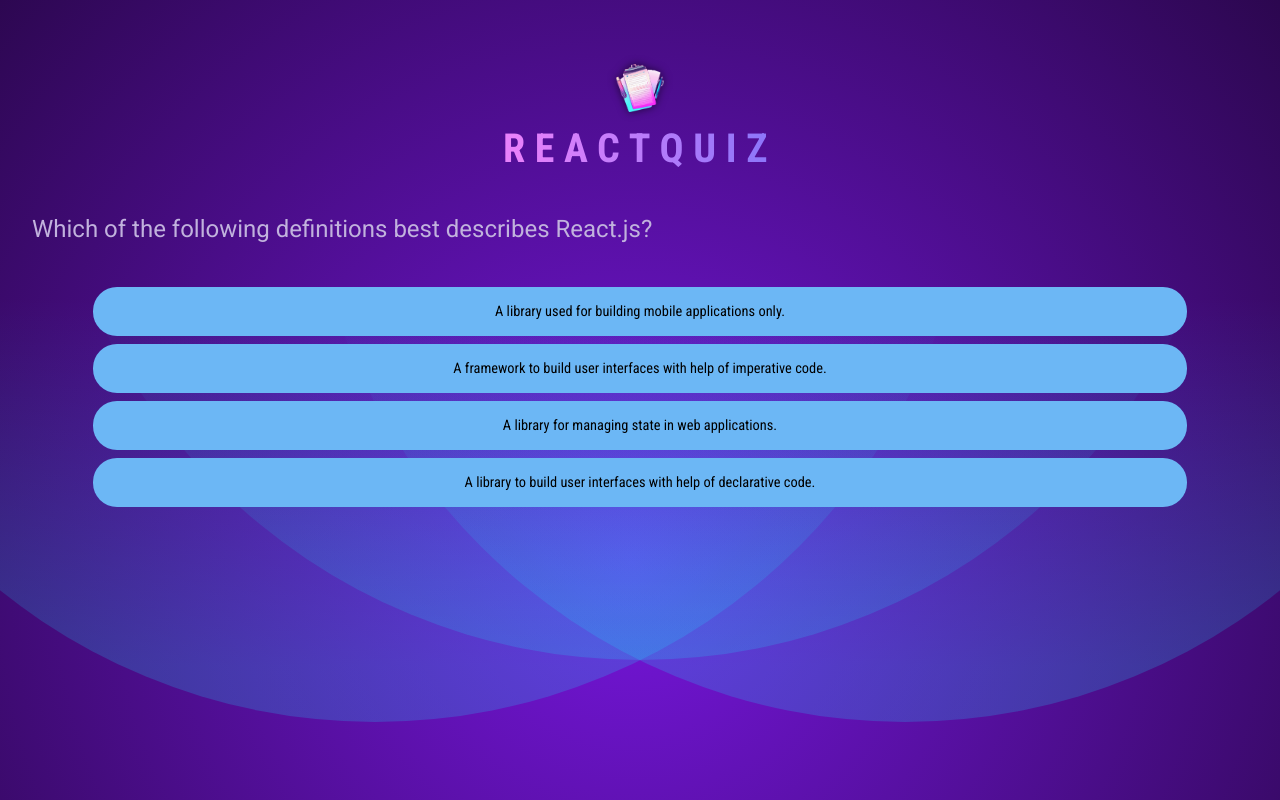
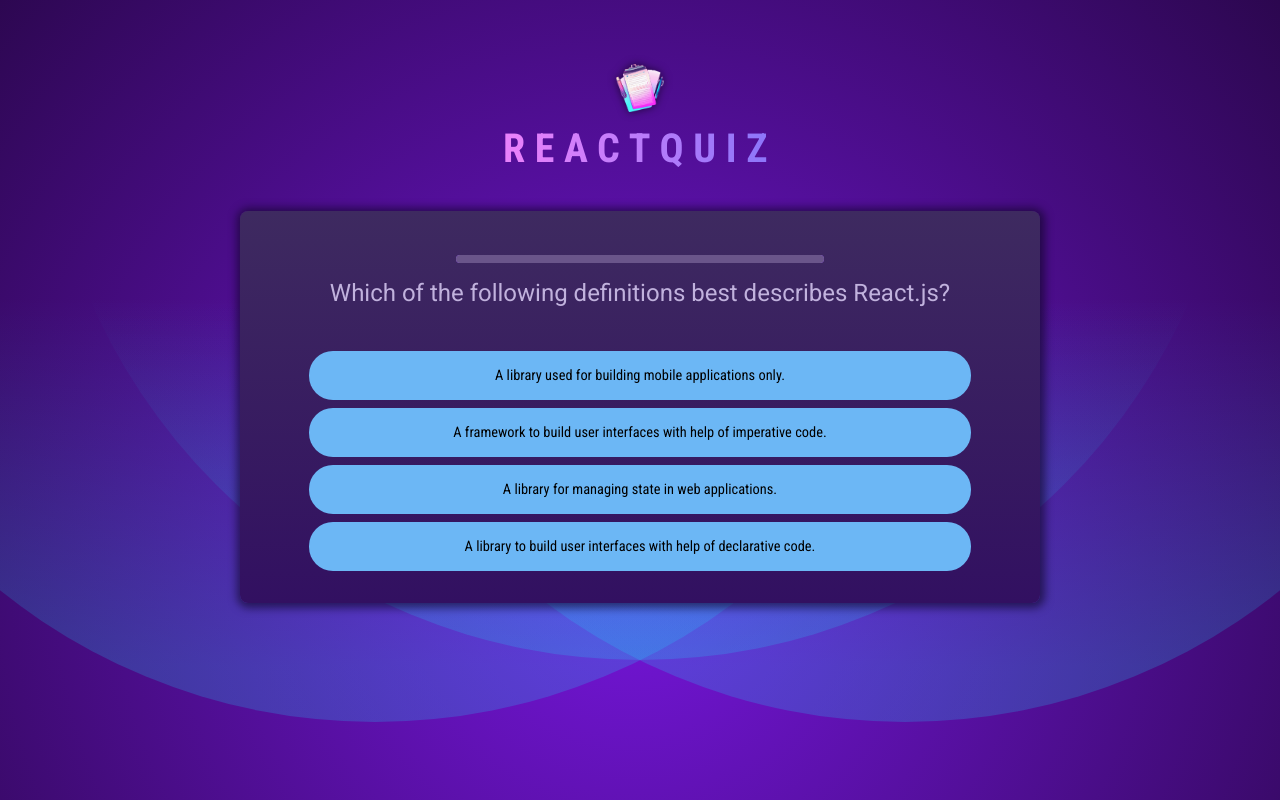
Before and after one commit to kaustubh2020/udemy-react-quiz-app, a React (Vite) app: page / in a window 1280 px wide. Built offline with nearby package versions, Linux system fonts and the light colour scheme.

Commit message:
Question Timer component

```diff
--- /dev/null
+++ b/src/components/QuestionTimer.jsx
@@ -0,0 +1,23 @@
+import { useState, useEffect } from "react";
+
+const QuestionTimer = ({ timeout, onTimeout }) => {
+  const [remainingTime, setRemainingTime] = useState(timeout);
+
+  useEffect(() => {
+    setTimeout(onTimeout, timeout);
+  }, [onTimeout, timeout]);
+
+  useEffect(() => {
+    setInterval(() => {
+      setRemainingTime((prevRemainingTime) => prevRemainingTime - 100);
+    }, 100);
+  }, []);
+
+  return (
+    <>
+      <progress id="question time" max={timeout} value={remainingTime} />
+    </>
+  );
+};
+
+export default QuestionTimer;
--- a/src/components/Quiz.jsx
+++ b/src/components/Quiz.jsx
@@ -2,6 +2,7 @@
 import quizCompleteImg from "../assets/quiz-complete.png";
 
 import QUESTIONS from "../questions";
+import QuestionTimer from "./QuestionTimer";
 
 const Quiz = () => {
   const [userAnswers, setUserAnswers] = useState([]);
@@ -29,15 +30,23 @@
   }
 
   return (
+    <div id="quiz">
       <div id="question">
+        <QuestionTimer
+          timeout={10000}
+          onTimeout={() => handleSelectAnswer(null)}
+        />
         <h2>{QUESTIONS[activeQuestionIndex].text}</h2>
         <ul id="answers">
           {suffledAnswers.map((answer) => (
             <li key={answer} className="answer">
-            <button onClick={() => handleSelectAnswer(answer)}>{answer}</button>
+              <button onClick={() => handleSelectAnswer(answer)}>
+                {answer}
+              </button>
             </li>
           ))}
         </ul>
+      </div>
     </div>
   );
 };
```
Lines whose indentation alone changed are shown as unchanged.
